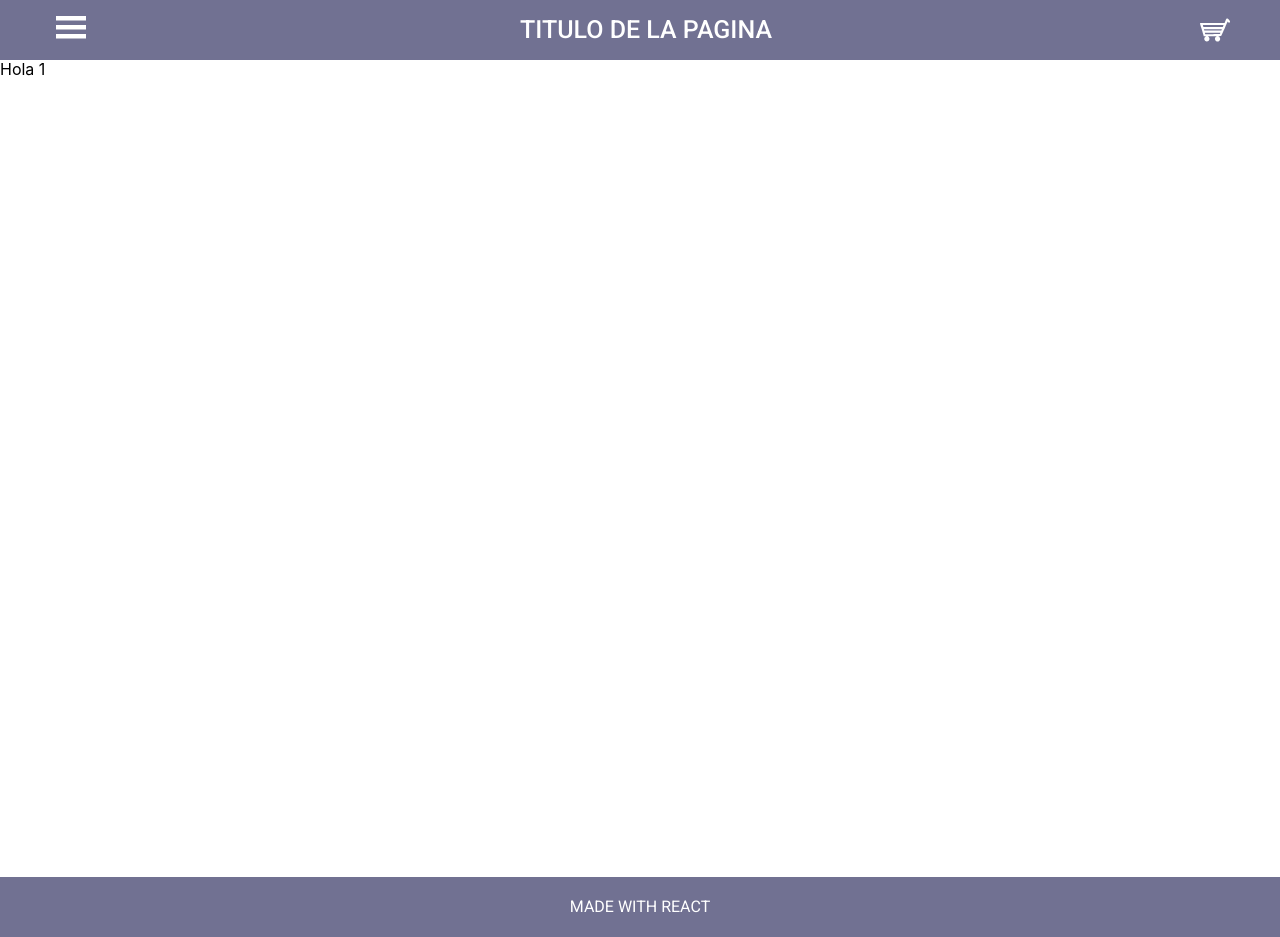
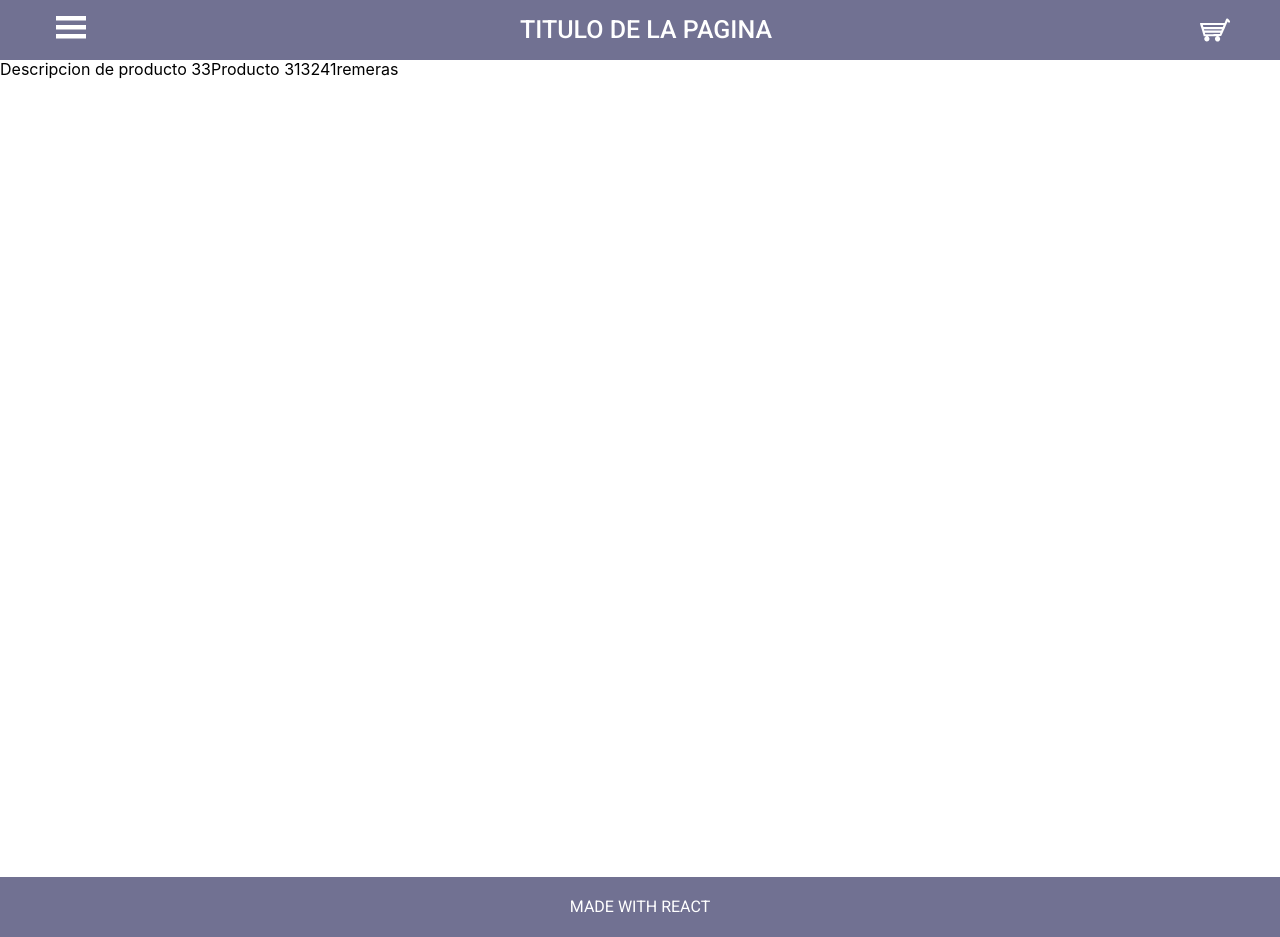
Before and after one commit to RamiroPrieto/tienda, a React (Create React App) app: page /detail/1 in a window 1280 px wide. Built offline with nearby package versions, Linux system fonts and the light colour scheme.

Commit message:
detail producto

```diff
--- a/src/components/Item.tsx
+++ b/src/components/Item.tsx
@@ -8,8 +8,6 @@ import { item } from './Interfaces';
 
 function Item(props : item) {
 
-  const params = useParams();
-  // console.log(params);
 
   const [link, setLink] = useState("/detail");
 
--- a/src/components/ItemDetail.tsx
+++ b/src/components/ItemDetail.tsx
@@ -1,15 +1,23 @@
 import React, { useEffect, useState } from 'react';
 import { useParams } from 'react-router-dom';
 import { getStock } from '../helpers';
+import { item } from './Interfaces';
+
+interface producto{
+  producto ?: item ;
+}
 
 
-
-function ItemDetail() {
+function ItemDetail( {producto} : producto ) {
 
 
   return (
     <div className='itemDetail'>
-        Detalle item
+        {producto?.description}
+        {producto?.id}
+        {producto?.name}
+        {producto?.price}
+        {producto?.category}
     </div>
   );
 }
--- a/src/components/ItemDetailContainer.tsx
+++ b/src/components/ItemDetailContainer.tsx
@@ -3,6 +3,7 @@ import React, { useEffect, useState } from 'react';
 import { useParams } from 'react-router-dom';
 import { getItem, getStock } from '../helpers';
 import { item } from './Interfaces';
+import ItemDetail from './ItemDetail';
 
 
 
@@ -10,30 +11,25 @@ function ItemDetailContainer() {
 
     const { idItem } = useParams();
 
-    const [item, setItem] = useState();
+    const [item, setItem] = useState<item>(  );
 
-    if(idItem){
-        const id : number = parseInt(idItem);
-    }
+    // if(idItem){
+    // const id : number = parseInt(idItem);
+    // }
 
 
-    // const id : Number = idItem;
+    useEffect( () => {
+        let items : item[] = getStock();
 
-    useEffect( () => {
-        getStock
-        .then(( res ) => {
-            console.log( typeof(res) );
-        })
-        .catch(( err ) =>
-            console.log( err )
-        )
+        let prod : item | undefined = getItem(3 , items);
 
-        // const item : item = getItem( id , res );
-    })
+        setItem(prod);
+
+    }, [])
 
 
     return(
-        <div>Hola {idItem}</div>
+        <ItemDetail producto={item} />
     )
 }
 
--- a/src/components/ItemList.tsx
+++ b/src/components/ItemList.tsx
@@ -1,10 +1,13 @@
 import React from 'react';
 import { stock } from '../data/stock';
 import Item from './Item';
+import { item } from './Interfaces';
 
+interface props{
+  stock: item[];
+}
 
-
-function ItemList() {
+function ItemList( {stock} : props) {
 
 
   return (
--- a/src/components/ItemListContainer.tsx
+++ b/src/components/ItemListContainer.tsx
@@ -1,7 +1,7 @@
 import React, { useEffect } from 'react';
 import { useState } from 'react';
 import { useParams } from 'react-router-dom';
-import { getItemByCategory } from '../helpers';
+import { getItemByCategory, getStock, getItems } from '../helpers';
 import { item } from './Interfaces';
 import ItemList from './ItemList';
 
@@ -23,23 +23,31 @@ function ItemListContainer() {
   //   setOcultar(true);
   // });
 
-  const [ productos  ,  setProductos ] = useState();
+  const [ stock  ,  setStock ] = useState<item[]>( [] );
 
 
   useEffect( () => {
     if(categoria.category){
       const items : item[] = getItemByCategory(categoria.category);
-      // setProductos(items);
-      console.log(items);
+      setStock(items);
+    }else{
+      const items : item[] = getItems();
+      setStock(items);
+
     }
 
-  }, [])
+  }, [categoria.category])
+
+  useEffect( () =>{
+    // console.log(stock);
+
+  }, [stock])
 
 
   return (
     <div className='itemContainer'>
         {ocultar &&
-        <ItemList   />}
+        <ItemList stock={stock} />}
     </div>
   );
 }
--- a/src/helpers.ts
+++ b/src/helpers.ts
@@ -2,22 +2,22 @@
 import { item } from "./components/Interfaces";
 import { stock } from "./data/stock";
 
-export const getStock = new Promise( (resolve, reject) => {
+export const getStock = ( () => {
     const items : item[] = stock;
-    resolve(items);
-    reject("error, no se pudo encontrar el stock");
+    return items;
 })
 
 
-export const getItem = function( id : number , items : item[] ){
-    items.forEach((item) =>{
-        if(item.id === id){
-            return item;
-        }
-    })
-};
+export const getItem  = function( id : number , items : item[] ){
+    return items.find(item => item.id === id)
+}
 
 export const getItemByCategory = function ( category : string ){
     const items : item[] = stock.filter((el) => el.category === category);
     return items;
 }
+
+export const getItems  = function (  ){
+    const items : item[] = stock;
+    return items;
+}
```
